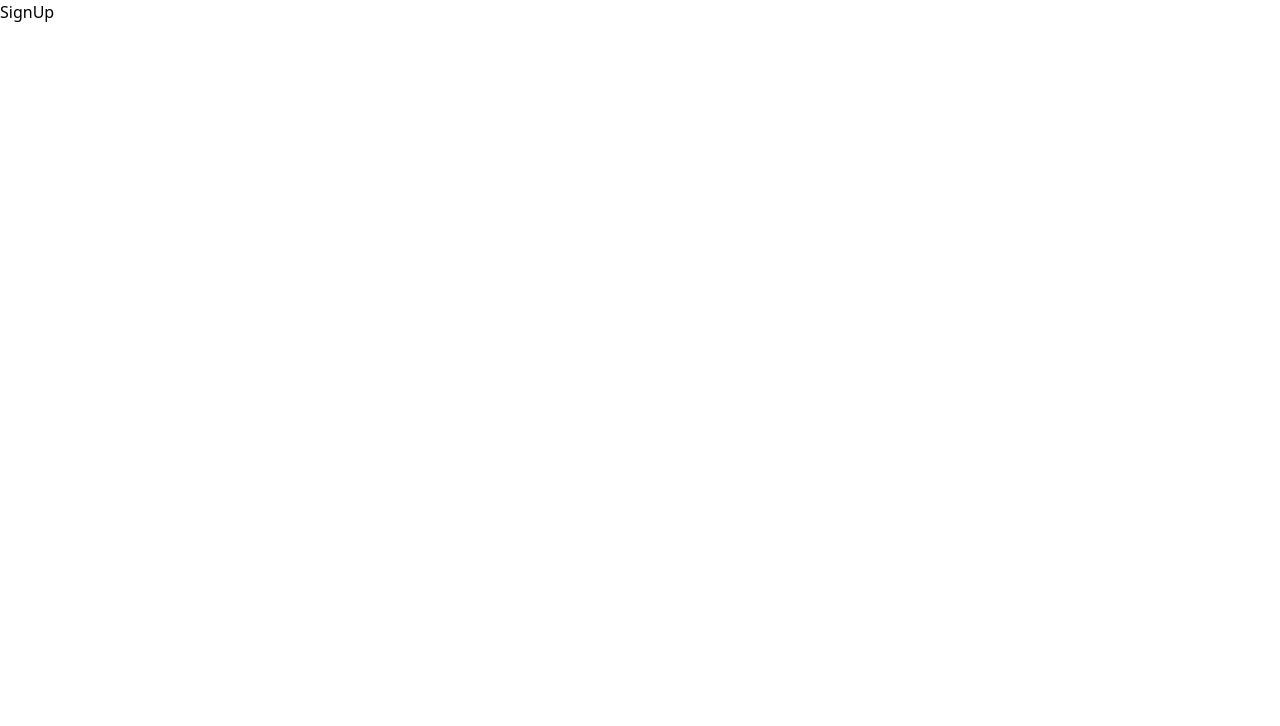
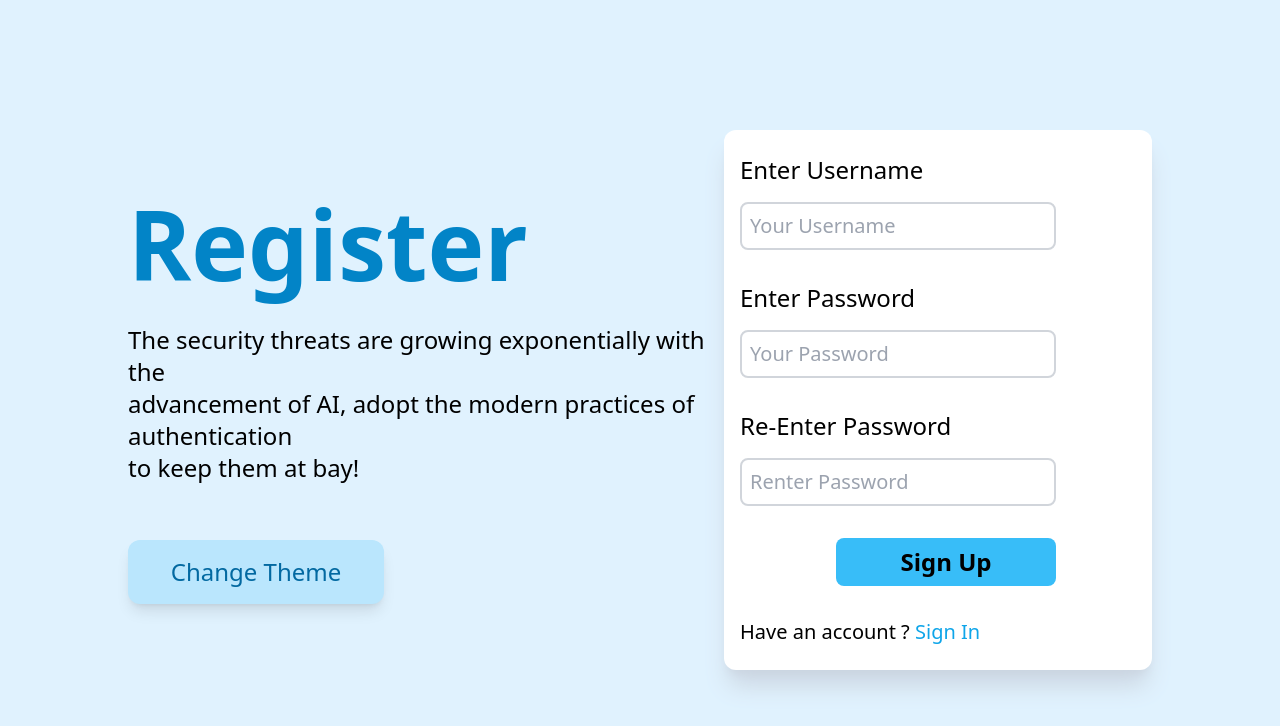
Before and after one commit to Maverick-08/Authy, a React (Vite) app in the folder Project-1/client/: page /signup in a window 1280 px wide. Shown: the top 726 px of the page. Built offline with nearby package versions, Linux system fonts and the light colour scheme.

Commit message:
signup functionality added

```diff
--- a/Project-1/client/context/atoms/userAtom.js
+++ b/Project-1/client/context/atoms/userAtom.js
@@ -4,7 +4,8 @@ export const userAtom = atom({
     key: "userInfo",
     default: {
         username:"User",
-        role:"User"
+        role:"User",
+        id: ""
     }
 })
 
--- a/Project-1/client/src/Hooks/useAuth.js
+++ b/Project-1/client/src/Hooks/useAuth.js
@@ -26,6 +26,26 @@ const useAuth = () => {
             return { status: false, msg: errorMsg };
         }
     };
+
+    const register = async (username, password) => {
+        try {
+            const response = await axios.post("http://localhost:3000/register", { username, password });
+            const data = response.data;
+
+            console.log(data);
+
+            setUser({ username, role: data.role ,id: data.id});
+
+            return { status: true, msg: "Login Successful" };
+
+        } catch (err) {
+            console.log(err);
+            const errorMsg = err.response?.data?.msg || "Couldn't reach servers";
+            return { status: false, msg: errorMsg };
+        }
+    };
+
+
 
     const setTokens = (AcessToken, RefreshToken) => {
         if (AcessToken) {
@@ -109,7 +129,7 @@ const useAuth = () => {
         localStorage.setItem("refreshToken","");
     }
 
-    return { login, isUserValid, logout};
+    return { login, register, isUserValid, logout};
 };
 
 export default useAuth;
--- a/Project-1/client/src/pages/SignUp.jsx
+++ b/Project-1/client/src/pages/SignUp.jsx
@@ -1,11 +1,121 @@
-import React from 'react'
+import React, { useEffect, useState } from "react";
+import Card from "../components/Card";
+import InputBox from "../components/InputBox";
+import ToggleTheme from "../components/ToggleTheme";
+import CustomButton from "../components/CustomButton";
+import AlertBox from "../components/AlertBox";
+import { useNavigate } from "react-router-dom";
+import useAuth from "../Hooks/useAuth";
 
 const SignUp = () => {
+  const navigate = useNavigate();
+  const [username, setUsername] = useState("");
+  const [password, setPassword] = useState("");
+  const [correctPassword, setCorrectPassword] = useState("");
+  const [alert, setAlert] = useState({ show: false, success: "", msg: "" });
+
+  const { register } = useAuth();
+
+  const route = () => {
+    navigate("/signin");
+  };
+
+  const submit = async () => {
+    if (!username || !password) {
+      setAlert({ show: true, success: false, msg: "Fill all credentials" });
+    }
+
+    if(password !== correctPassword){
+      setAlert({ show: true, success: false, msg: "Passwords do not match" });
+    }
+    else {
+      const response = await register(username, correctPassword);
+
+      if (response.status) {
+        setAlert({ show: true, success: true, msg: "Registration Successfull" });
+        setTimeout(() => navigate("/signin"), 1500);
+      }
+      else {
+        setAlert({ show: true, success: false, msg: response.msg });
+      }
+    }
+  };
+
   return (
     <div>
-      SignUp
+      {alert.show && (
+        <AlertBox
+          success={alert.success}
+          msg={alert.msg}
+          onClose={() => setAlert({ ...alert, show: false })}
+        />
+      )}
+      <div className="h-[100vh] w-full bg-sky-100 dark:bg-black flex justify-between items-center px-32">
+        <div className="flex flex-col gap-14">
+          <div className="flex flex-col gap-8">
+            <p className="text-8xl font-semibold text-sky-600 hover:text-sky-500 dark:text-sky-400 cursor-pointer">
+              Register
+            </p>
+            <p className="dark:text-sky-200 text-2xl font-normal">
+              The security threats are growing exponentially with the <br />
+              advancement of AI, adopt the modern practices of authentication{" "}
+              <br />
+              to keep them at bay!
+            </p>
+          </div>
+          <div className="w-64">
+            <ToggleTheme />
+          </div>
+        </div>
+        <div>
+          <Card style={"pl-4 py-6 gap-8"}>
+            <InputBox
+              title="Enter Username"
+              type="text"
+              placeholder="Your Username"
+              value={username}
+              handleTextChange={setUsername}
+              titleStyle="text-2xl font-medium"
+              inputStyle="border-2 border-gray-300 focus:border-gray-300 rounded-lg mt-4 px-2 py-2 text-xl font-regular"
+            />
+            <InputBox
+              title="Enter Password"
+              type="password"
+              placeholder="Your Password"
+              value={password}
+              handleTextChange={setPassword}
+              titleStyle="text-2xl font-medium"
+              inputStyle="border-2 border-gray-300 focus:border-gray-300 rounded-lg mt-4 px-2 py-2 text-xl font-regular mr-16"
+            />
+            <InputBox
+              title="Re-Enter Password"
+              type="password"
+              placeholder="Renter Password"
+              value={correctPassword}
+              handleTextChange={setCorrectPassword}
+              titleStyle="text-2xl font-medium"
+              inputStyle="border-2 border-gray-300 focus:border-gray-300 rounded-lg mt-4 px-2 py-2 text-xl font-regular mr-24"
+            />
+            <CustomButton
+              title={"Sign Up"}
+              textStyle={`text-black bg-sky-400 px-16 py-2 rounded-lg`}
+              containerStyle={"flex justify-center item-center cursor-pointer"}
+              handleClick={submit}
+            />
+            <p className="text-xl font-regular">
+              Have an account ?{" "}
+              <span
+                className="text-xl font-medium text-sky-500 cursor-pointer"
+                onClick={route}
+              >
+                Sign In
+              </span>
+            </p>
+          </Card>
+        </div>
+      </div>
     </div>
-  )
-}
+  );
+};
 
-export default SignUp
+export default SignUp;
```
Also changed, not shown: 1 other file (tests, documents, lock files or other folders).
